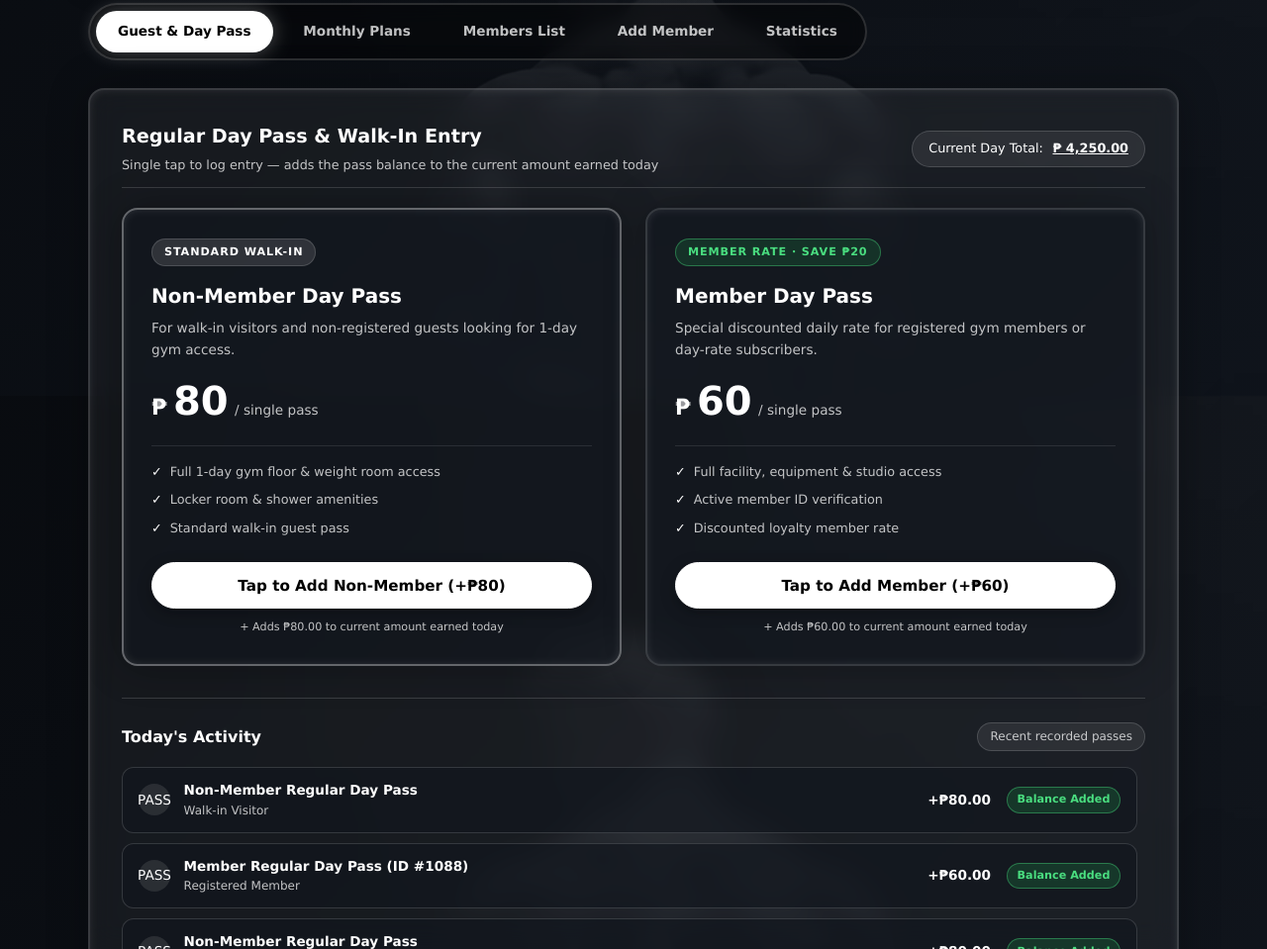
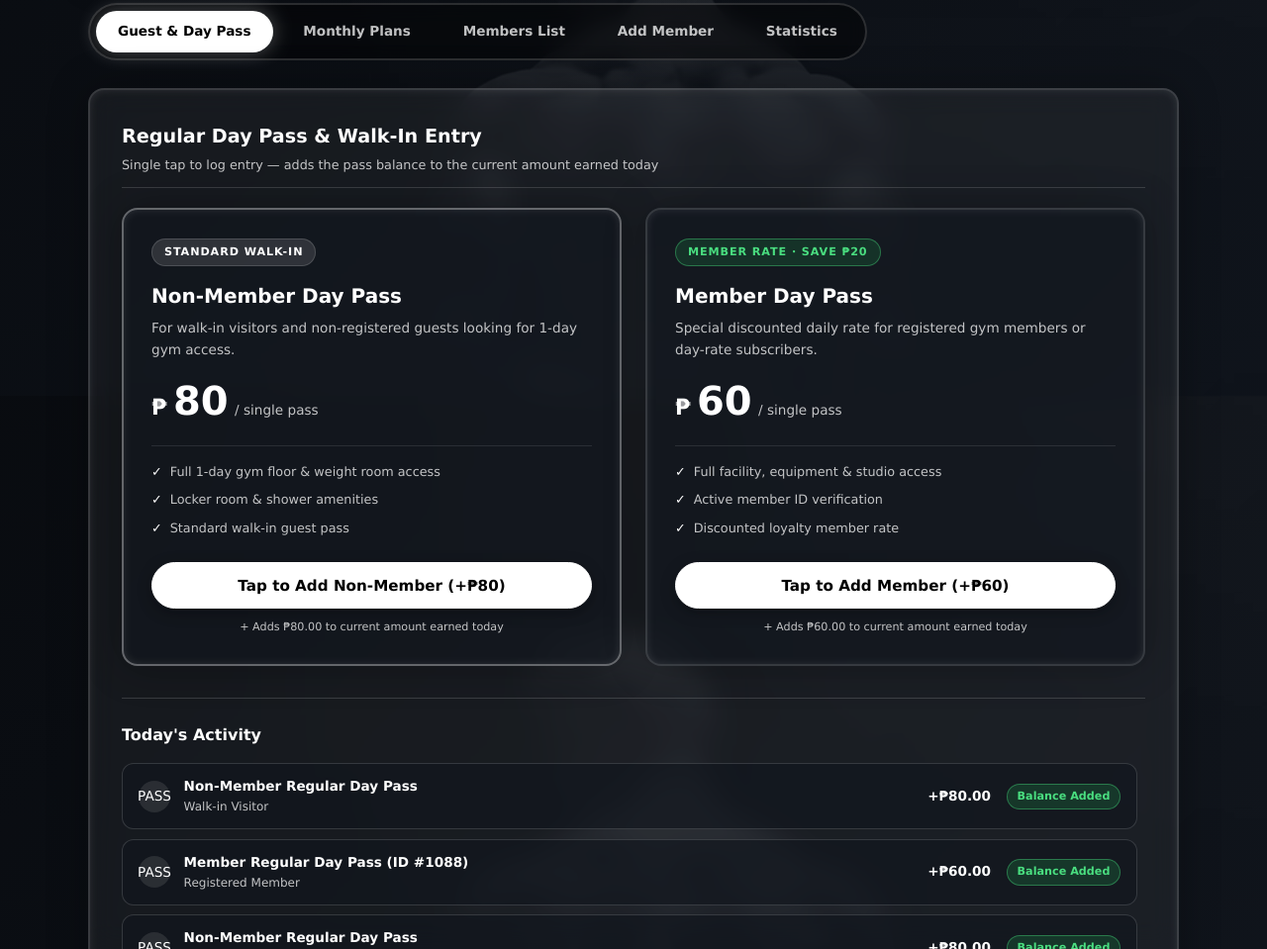
Before and after one commit to karllimjuco/fitness-expert-management, a website: page dashboard/dashboard.html in a window 1280 px wide. Shown: the part 400-1359 px from the top of the page at 99% size. Drawn offline with Linux system fonts and the light colour scheme; sample sign-in values are in the browser's storage.

Commit message:
deleted dashboard features

```diff
--- a/dashboard/dashboard.html
+++ b/dashboard/dashboard.html
@@ -79,10 +79,6 @@
                         <h2>Regular Day Pass &amp; Walk-In Entry</h2>
                         <p>Single tap to log entry — adds the pass balance to the current amount earned today</p>
                     </div>
-                    <div class="balance-status-callout">
-                        <span>Current Day Total:</span>
-                        <strong id="dayTotalPill">₱ 4,230.00</strong>
-                    </div>
                 </div>
 
                 <!-- Two Day Pass Cards -->
@@ -153,7 +149,6 @@
             <div class="activity-box">
                 <div class="activity-header">
                     <span class="activity-title">Today's Activity</span>
-                    <span class="activity-summary-pill">Recent recorded passes</span>
                 </div>
 
                 <div class="activity-list">
```
